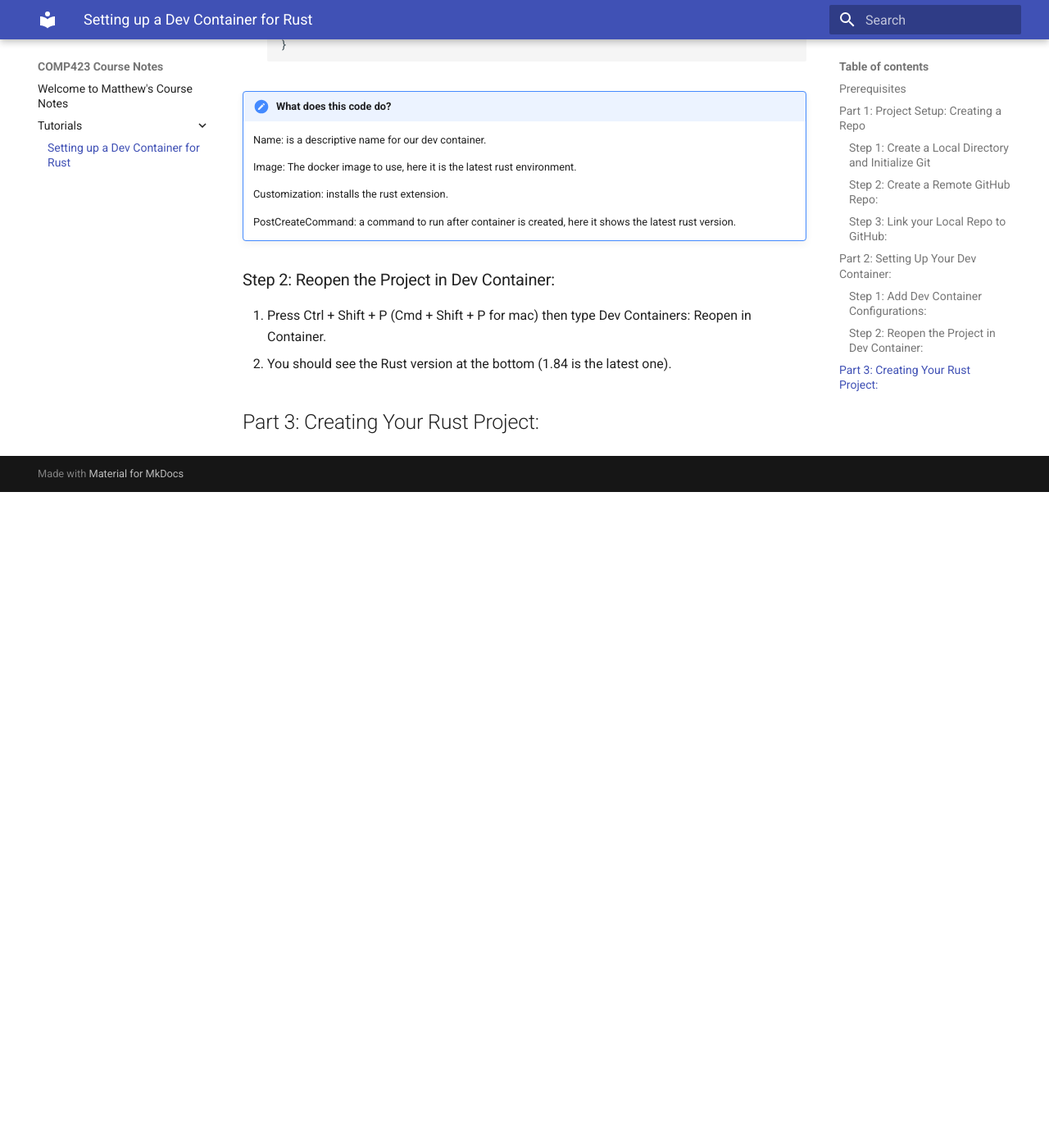
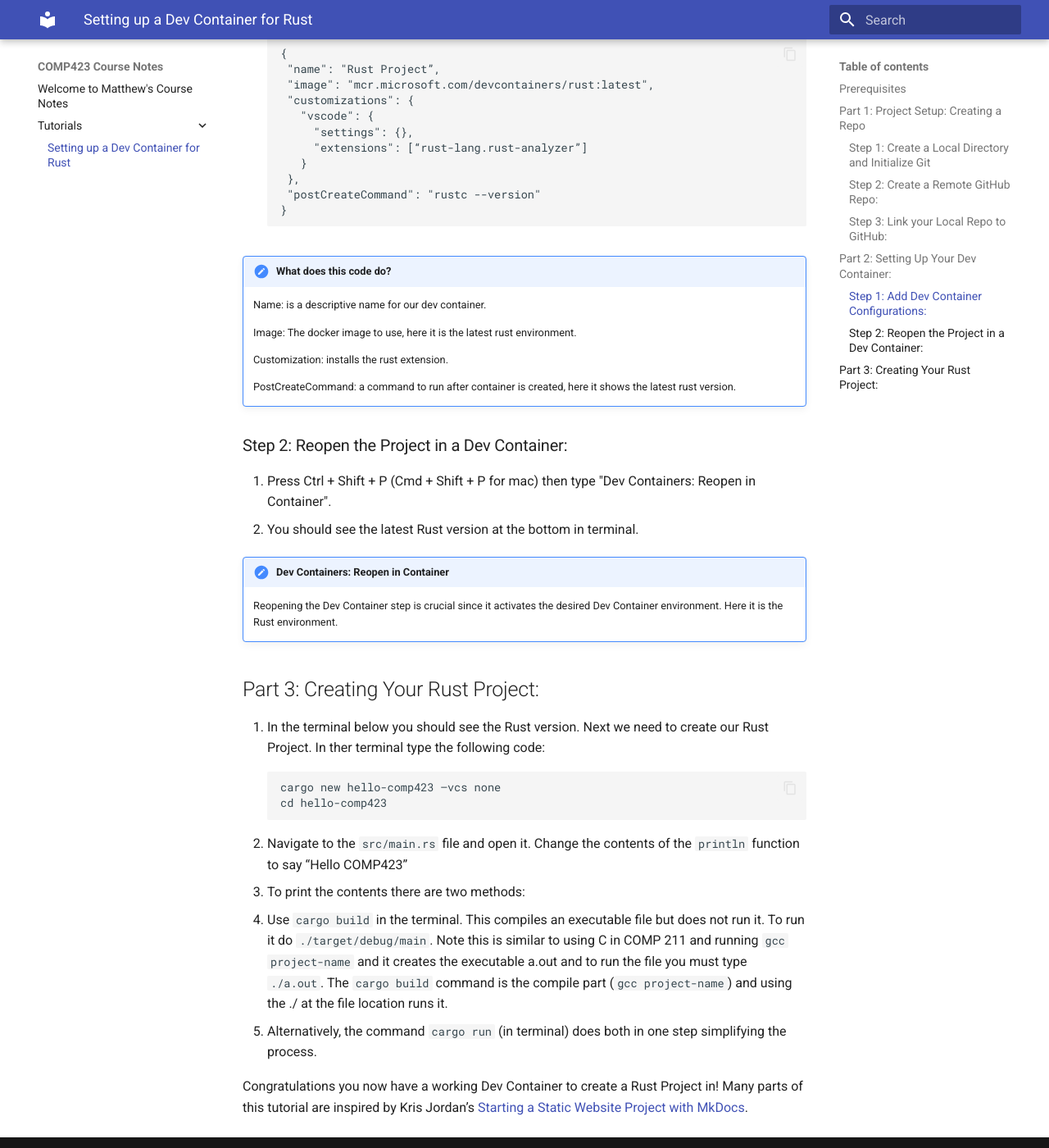
Before and after one commit to mthornton1133/comp423-course-notes, an MkDocs documentation site: the page built from docs/tutorials/rust-setup.md, in a window 1280 px wide and 1400 px high, scrolled down 2652 px. Shown: the whole window at 82% size. Built offline with MkDocs 1.6.1 and Material for MkDocs 9.7.7, drawn with Linux system fonts in a browser that asks for light colours; before the commit the page ends 3252 px from its top, so only the background shows below that; some of the changed text lies outside the part shown.

Commit message:
Added last part for Rust project

````diff
--- a/docs/tutorials/rust-setup.md
+++ b/docs/tutorials/rust-setup.md
@@ -64,6 +64,10 @@ git push --set-upstream origin main
 4.  Back in your web browser, refresh your GitHub repository to see that the same commit you made locally has now been pushed to remote. You can use git log locally to see the commit ID and message which should match the ID of the most recent commit on GitHub. This is the result of pushing your changes to your remote repository.
 
 ## Part 2: Setting Up Your Dev Container:
+
+!!! note "What is a Dev Container?"
+    A Dev Container ensures that your development process is consistent across different machines. This becomes super important when working in teams. Creating Dev Containers is a way to fix the “It Doesn’t Work on my Machine” problem. It also simplifies onboarding new people to a project. Docker comes into play by specifying a specific image to set up the development environment. The steps below essentially automate the process of setting up a Dev Container.
+
 ### Step 1: Add Dev Container Configurations:
 1. In Visual Studio Code, open the `rust-project` directory. Do this by clicking File > Open Folder.
 2. Install the **Dev Containers** extension for VS Code. This is located on the left column.
@@ -90,7 +94,24 @@ git push --set-upstream origin main
     Customization: installs the rust extension.
 
     PostCreateCommand: a command to run after container is created, here it shows the latest rust version.
-### Step 2: Reopen the Project in Dev Container:
-1. Press Ctrl + Shift + P (Cmd + Shift + P for mac) then type Dev Containers: Reopen in Container.
-2. You should see the Rust version at the bottom (1.84 is the latest one).
+### Step 2: Reopen the Project in a Dev Container:
+
+1. Press Ctrl + Shift + P (Cmd + Shift + P for mac) then type "Dev Containers: Reopen in Container".
+2. You should see the latest Rust version at the bottom in terminal.
+
+!!! note "Dev Containers: Reopen in Container"
+    Reopening the Dev Container step is crucial since it activates the desired Dev Container environment. Here it is the Rust environment.
+
 ## Part 3: Creating Your Rust Project:
+1. In the terminal below you should see the Rust version. Next we need to create our Rust Project. In ther terminal type the following code:
+```
+cargo new hello-comp423 –vcs none
+cd hello-comp423
+```
+2. Navigate to the `src/main.rs` file and open it. Change the contents of the `println` function to say “Hello COMP423”
+3. To print the contents there are two methods:
+  * Use `cargo build` in the terminal. This compiles an executable file but does not run it. To run it do `./target/debug/main`. Note this is similar to using C in COMP 211 and running `gcc project-name` and it creates the executable a.out and to run the file you must type `./a.out`. The `cargo build` command is the compile part (`gcc project-name`) and using the ./ at the file location runs it.
+  * Alternatively, the command `cargo run` (in terminal) does both in one step simplifying the process.
+
+Congratulations you now have a working Dev Container to create a Rust Project in!
+Many parts of this tutorial are inspired by Kris Jordan’s [Starting a Static Website Project with MkDocs](https://comp423-25s.github.io/resources/MkDocs/tutorial/#what-is-a-development-dev-container).
````
